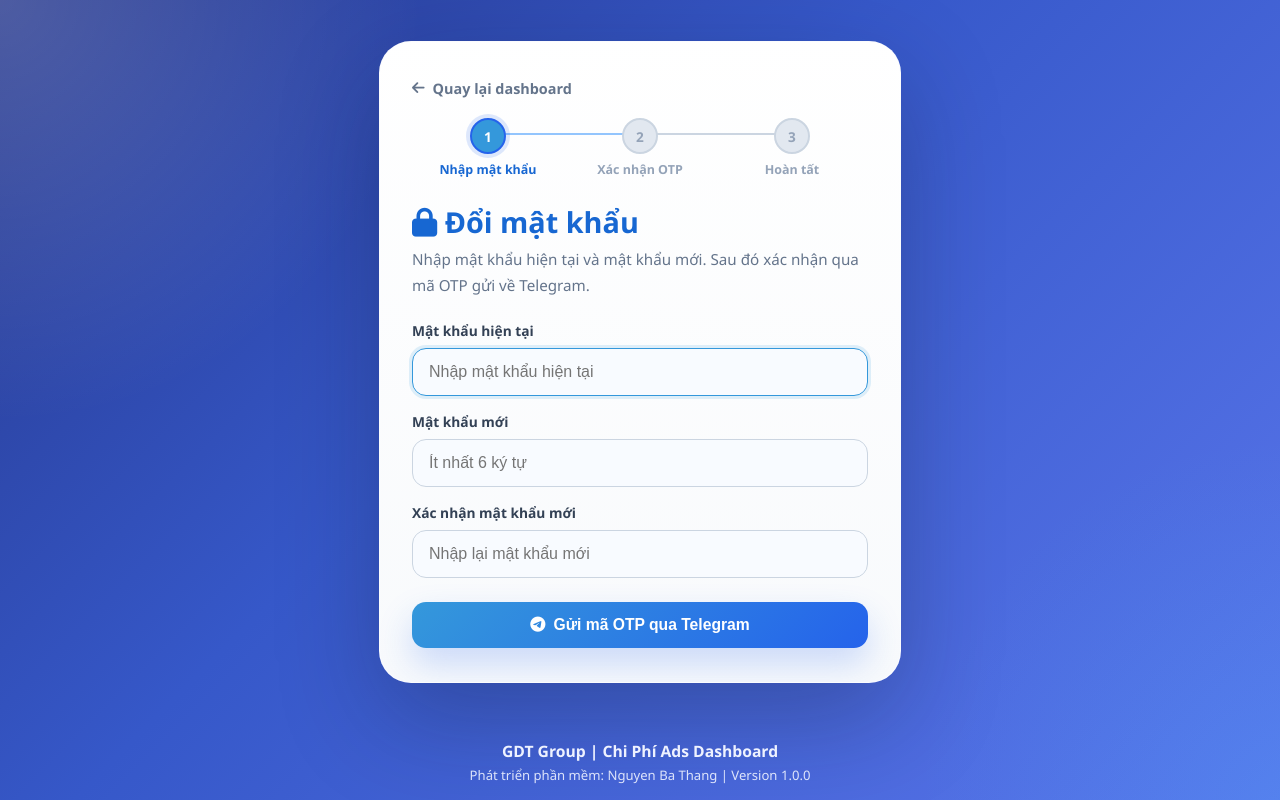
After one commit to thanggdt999-source/chi-phi-ads-dashboard, a Python web app: template web_app/templates/change_password.html in a window 1280 px wide. The commit adds this page. Run offline with Jinja, Linux system fonts and the light colour scheme; the template is opened without the code that fills it, so the values that code supplies are empty.

Commit message:
feat: add change password with Telegram OTP verification

```diff
--- /dev/null
+++ b/web_app/templates/change_password.html
@@ -0,0 +1,360 @@
+<!DOCTYPE html>
+<html lang="vi">
+<head>
+    <meta charset="UTF-8">
+    <meta name="viewport" content="width=device-width, initial-scale=1.0">
+    <title>Đổi mật khẩu - Chi Phí Ads Dashboard</title>
+    <link href="https://cdnjs.cloudflare.com/ajax/libs/font-awesome/6.4.0/css/all.min.css" rel="stylesheet">
+    <style>
+        body {
+            margin: 0;
+            min-height: 100vh;
+            display: flex;
+            flex-direction: column;
+            font-family: "Segoe UI", sans-serif;
+            background:
+                radial-gradient(circle at top left, rgba(255,255,255,0.18), transparent 28%),
+                radial-gradient(circle at bottom right, rgba(56,189,248,0.16), transparent 24%),
+                linear-gradient(135deg, #26388d 0%, #3658c9 42%, #5a76ec 100%);
+            color: #0f172a;
+        }
+
+        .shell {
+            flex: 1;
+            display: flex;
+            align-items: center;
+            justify-content: center;
+            padding: 28px;
+        }
+
+        .app-footer {
+            margin: 0 auto;
+            width: 100%;
+            max-width: 520px;
+            padding: 16px;
+            text-align: center;
+            color: #eef2ff;
+        }
+        .app-footer-brand { font-weight: 700; font-size: 0.98rem; margin-bottom: 4px; }
+        .app-footer-meta { font-size: 0.82rem; opacity: 0.9; }
+
+        .card {
+            width: 100%;
+            max-width: 520px;
+            border-radius: 32px;
+            background: rgba(255,255,255,0.97);
+            border: 1px solid rgba(255,255,255,0.34);
+            box-shadow: 0 36px 100px rgba(15, 23, 42, 0.28);
+            overflow: hidden;
+        }
+
+        .wrap {
+            padding: 34px 32px;
+            background: linear-gradient(180deg, rgba(255,255,255,0.98), rgba(248,250,252,0.94));
+        }
+
+        .back-link {
+            display: inline-flex;
+            align-items: center;
+            gap: 8px;
+            color: #64748b;
+            text-decoration: none;
+            font-weight: 600;
+            margin-bottom: 20px;
+            font-size: 0.9rem;
+        }
+        .back-link:hover { color: #1767d2; }
+
+        .title {
+            font-size: 1.8rem;
+            font-weight: 800;
+            color: #1767d2;
+            margin: 0 0 6px;
+        }
+
+        .subtitle {
+            color: #64748b;
+            line-height: 1.7;
+            margin-bottom: 22px;
+            font-size: 0.95rem;
+        }
+
+        /* Step wizard */
+        .step-wizard {
+            display: flex;
+            align-items: flex-start;
+            gap: 0;
+            margin: 0 0 24px;
+        }
+        .step-item {
+            flex: 1;
+            display: flex;
+            flex-direction: column;
+            align-items: center;
+            position: relative;
+        }
+        .step-item:not(:last-child)::after {
+            content: '';
+            position: absolute;
+            top: 15px;
+            left: 50%;
+            width: 100%;
+            height: 2px;
+            background: #cbd5e1;
+            z-index: 0;
+        }
+        .step-item.done:not(:last-child)::after { background: #22c55e; }
+        .step-item.active:not(:last-child)::after { background: #93c5fd; }
+        .step-dot {
+            width: 32px;
+            height: 32px;
+            border-radius: 50%;
+            background: #e2e8f0;
+            border: 2px solid #cbd5e1;
+            display: flex;
+            align-items: center;
+            justify-content: center;
+            font-weight: 800;
+            font-size: 0.85rem;
+            color: #94a3b8;
+            z-index: 1;
+            position: relative;
+        }
+        .step-item.done .step-dot { background: #22c55e; border-color: #16a34a; color: #fff; }
+        .step-item.active .step-dot { background: #3498db; border-color: #2563eb; color: #fff; box-shadow: 0 0 0 4px rgba(37,99,235,0.15); }
+        .step-label { margin-top: 7px; font-size: 0.78rem; font-weight: 700; color: #94a3b8; text-align: center; }
+        .step-item.done .step-label { color: #16a34a; }
+        .step-item.active .step-label { color: #1767d2; }
+
+        .alert {
+            padding: 14px 16px;
+            border-radius: 14px;
+            margin-bottom: 18px;
+            font-size: 0.95rem;
+        }
+        .alert-error { background: #fef2f2; border: 1px solid #fecaca; color: #b91c1c; }
+        .alert-success { background: #f0fdf4; border: 1px solid #bbf7d0; color: #15803d; }
+        .alert-info { background: #eff6ff; border: 1px solid #bfdbfe; color: #1d4ed8; }
+
+        .field { margin-bottom: 16px; }
+        .field label {
+            display: block;
+            font-size: 0.86rem;
+            font-weight: 700;
+            color: #334155;
+            margin-bottom: 8px;
+        }
+        .field input {
+            width: 100%;
+            padding: 14px 16px;
+            border-radius: 14px;
+            border: 1px solid #cbd5e1;
+            background: #f8fbff;
+            font-size: 1rem;
+            box-sizing: border-box;
+            outline: none;
+        }
+        .field input:focus {
+            border-color: #3498db;
+            box-shadow: 0 0 0 3px rgba(52, 152, 219, 0.15);
+        }
+        .field input.otp-input {
+            font-size: 2rem;
+            font-weight: 800;
+            text-align: center;
+            letter-spacing: 0.5rem;
+            padding: 18px 16px;
+        }
+
+        .btn {
+            display: inline-flex;
+            align-items: center;
+            justify-content: center;
+            gap: 8px;
+            text-decoration: none;
+            border-radius: 14px;
+            padding: 14px 22px;
+            font-weight: 700;
+            font-size: 0.98rem;
+            border: none;
+            cursor: pointer;
+            width: 100%;
+            margin-top: 8px;
+        }
+        .btn-primary {
+            background: linear-gradient(135deg, #3498db, #2563eb);
+            color: #fff;
+            box-shadow: 0 16px 34px rgba(37, 99, 235, 0.22);
+        }
+        .btn-ghost {
+            background: #eef2ff;
+            color: #1e40af;
+            border: 1px solid #c7d2fe;
+            margin-top: 10px;
+        }
+        .btn-success {
+            background: linear-gradient(135deg, #22c55e, #16a34a);
+            color: #fff;
+        }
+
+        .done-icon {
+            text-align: center;
+            font-size: 4rem;
+            margin: 12px 0 16px;
+        }
+        .done-title {
+            text-align: center;
+            font-size: 1.5rem;
+            font-weight: 800;
+            color: #15803d;
+            margin-bottom: 10px;
+        }
+        .done-sub {
+            text-align: center;
+            color: #64748b;
+            margin-bottom: 24px;
+            font-size: 0.95rem;
+        }
+
+        .otp-hint {
+            text-align: center;
+            color: #64748b;
+            font-size: 0.88rem;
+            margin: 12px 0 6px;
+            line-height: 1.6;
+        }
+    </style>
+</head>
+<body>
+<div class="shell">
+    <div class="card">
+        <div class="wrap">
+            <a href="{{ url_for('index') }}" class="back-link">
+                <i class="fas fa-arrow-left"></i> Quay lại dashboard
+            </a>
+
+            {% if step == 'done' %}
+            <!-- STEP DONE -->
+            <div class="step-wizard">
+                <div class="step-item done">
+                    <div class="step-dot"><i class="fas fa-check"></i></div>
+                    <div class="step-label">Nhập mật khẩu</div>
+                </div>
+                <div class="step-item done">
+                    <div class="step-dot"><i class="fas fa-check"></i></div>
+                    <div class="step-label">Xác nhận OTP</div>
+                </div>
+                <div class="step-item done active">
+                    <div class="step-dot"><i class="fas fa-check"></i></div>
+                    <div class="step-label">Hoàn tất</div>
+                </div>
+            </div>
+            <div class="done-icon">🎉</div>
+            <div class="done-title">Đổi mật khẩu thành công!</div>
+            <div class="done-sub">Mật khẩu mới của bạn đã được lưu. Lần đăng nhập tiếp theo hãy dùng mật khẩu mới nhé.</div>
+            <a href="{{ url_for('index') }}" class="btn btn-success">
+                <i class="fas fa-home"></i> Về Dashboard
+            </a>
+
+            {% elif step == 'otp' %}
+            <!-- STEP 2: OTP -->
+            <div class="step-wizard">
+                <div class="step-item done">
+                    <div class="step-dot"><i class="fas fa-check"></i></div>
+                    <div class="step-label">Nhập mật khẩu</div>
+                </div>
+                <div class="step-item active">
+                    <div class="step-dot">2</div>
+                    <div class="step-label">Xác nhận OTP</div>
+                </div>
+                <div class="step-item">
+                    <div class="step-dot">3</div>
+                    <div class="step-label">Hoàn tất</div>
+                </div>
+            </div>
+
+            <div class="title"><i class="fab fa-telegram" style="color:#229ED9"></i> Nhập mã xác nhận</div>
+            <div class="subtitle">Mã 4 số đã được gửi đến Telegram của bạn. Nhập mã để xác nhận đổi mật khẩu.</div>
+
+            {% if error %}
+            <div class="alert alert-error"><i class="fas fa-circle-xmark"></i> {{ error }}</div>
+            {% endif %}
+
+            <div class="alert alert-info">
+                <i class="fas fa-clock"></i> Mã có hiệu lực trong <strong>5 phút</strong>. Kiểm tra Telegram của bạn.
+            </div>
+
+            <form method="post" action="{{ url_for('change_password_verify') }}">
+                <div class="field">
+                    <label for="otp_code">Mã xác nhận (4 chữ số)</label>
+                    <input type="text" id="otp_code" name="otp_code" class="otp-input"
+                           inputmode="numeric" pattern="[0-9]{4}" maxlength="4"
+                           placeholder="0000" autocomplete="one-time-code" autofocus required>
+                </div>
+                <button type="submit" class="btn btn-primary">
+                    <i class="fas fa-shield-check"></i> Xác nhận & Đổi mật khẩu
+                </button>
+            </form>
+
+            <p class="otp-hint">Không nhận được mã?</p>
+            <form method="post" action="{{ url_for('change_password_request') }}">
+                <input type="hidden" name="_resend" value="1">
+                <a href="{{ url_for('change_password_page') }}" class="btn btn-ghost">
+                    <i class="fas fa-rotate-right"></i> Quay lại nhập lại
+                </a>
+            </form>
+
+            {% else %}
+            <!-- STEP 1: Form -->
+            <div class="step-wizard">
+                <div class="step-item active">
+                    <div class="step-dot">1</div>
+                    <div class="step-label">Nhập mật khẩu</div>
+                </div>
+                <div class="step-item">
+                    <div class="step-dot">2</div>
+                    <div class="step-label">Xác nhận OTP</div>
+                </div>
+                <div class="step-item">
+                    <div class="step-dot">3</div>
+                    <div class="step-label">Hoàn tất</div>
+                </div>
+            </div>
+
+            <div class="title"><i class="fas fa-lock"></i> Đổi mật khẩu</div>
+            <div class="subtitle">Nhập mật khẩu hiện tại và mật khẩu mới. Sau đó xác nhận qua mã OTP gửi về Telegram.</div>
+
+            {% if error %}
+            <div class="alert alert-error"><i class="fas fa-circle-xmark"></i> {{ error }}</div>
+            {% endif %}
+
+            <form method="post" action="{{ url_for('change_password_request') }}">
+                <div class="field">
+                    <label for="old_password">Mật khẩu hiện tại</label>
+                    <input type="password" id="old_password" name="old_password"
+                           placeholder="Nhập mật khẩu hiện tại" autocomplete="current-password" required autofocus>
+                </div>
+                <div class="field">
+                    <label for="new_password">Mật khẩu mới</label>
+                    <input type="password" id="new_password" name="new_password"
+                           placeholder="Ít nhất 6 ký tự" autocomplete="new-password" required>
+                </div>
+                <div class="field">
+                    <label for="confirm_password">Xác nhận mật khẩu mới</label>
+                    <input type="password" id="confirm_password" name="confirm_password"
+                           placeholder="Nhập lại mật khẩu mới" autocomplete="new-password" required>
+                </div>
+                <button type="submit" class="btn btn-primary">
+                    <i class="fab fa-telegram"></i> Gửi mã OTP qua Telegram
+                </button>
+            </form>
+            {% endif %}
+        </div>
+    </div>
+</div>
+<div class="app-footer">
+    <div class="app-footer-brand">GDT Group | Chi Phí Ads Dashboard</div>
+    <div class="app-footer-meta">Phát triển phần mềm: Nguyen Ba Thang | Version 1.0.0</div>
+</div>
+</body>
+</html>
--- a/web_app/templates/index.html
+++ b/web_app/templates/index.html
@@ -122,7 +122,8 @@
         .action-link.elevate { background: linear-gradient(135deg, #0ea5e9, #2563eb); color: #fff; }
         .action-link.manage { background: rgba(139,92,246,0.16); color: #ede9fe; border: 1px solid rgba(167,139,250,0.28); }
         .action-link.back-employee { background: rgba(56, 189, 248, 0.2); color: #e0f2fe; border: 1px solid rgba(125, 211, 252, 0.35); }
-        .action-link.logout { background: rgba(239,68,68,0.92); color: #fff; }
+            .action-link.change-pw { background: rgba(250,204,21,0.18); color: #fef08a; border: 1px solid rgba(250,204,21,0.32); }
+            .action-link.logout { background: rgba(239,68,68,0.92); color: #fff; }
 
         .main-content { flex: 1; }
 
@@ -283,6 +284,7 @@
                         </a>
                         {% endif %}
                         <a href="{{ url_for('logout') }}" class="action-link logout"><i class="fas fa-sign-out-alt"></i> Đăng xuất</a>
+                            <a href="{{ url_for('change_password_page') }}" class="action-link change-pw"><i class="fas fa-key"></i> Đổi mật khẩu</a>
                     </div>
 
 
```
Also changed, not shown: web_app/app.py (+122 -0 lines).
